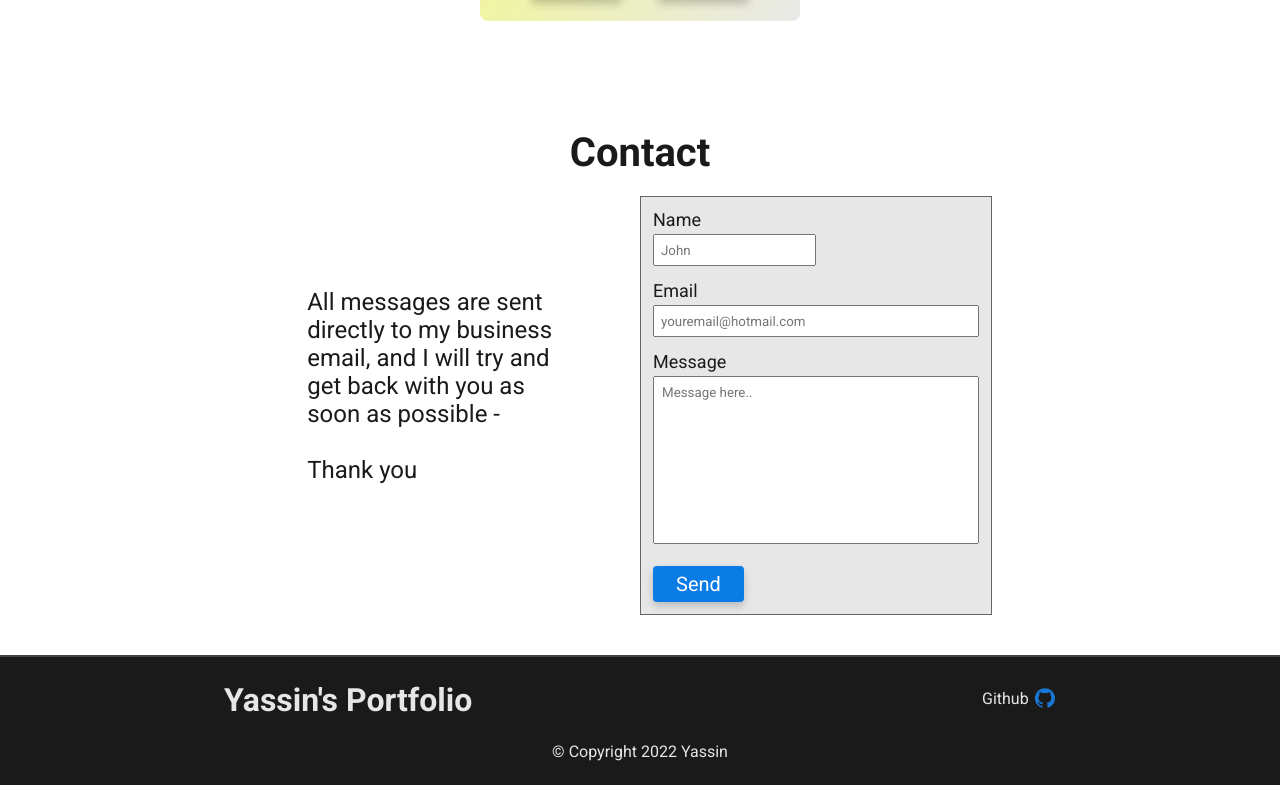
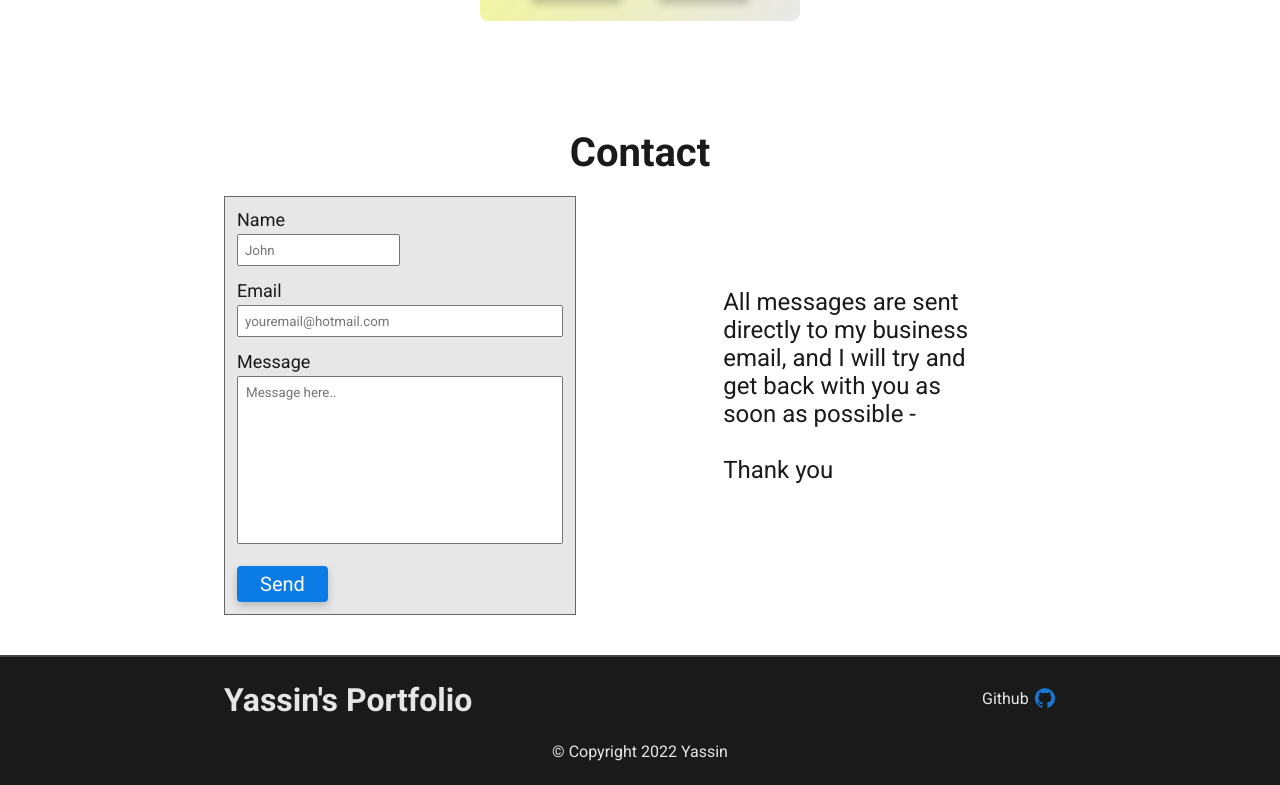
Before and after one commit to Yacheen/portfolio_2, a React (Create React App) app: page / in a window 1280 px wide. Shown: the part 2994-3779 px from the top of the page. Built offline with nearby package versions, Linux system fonts and the light colour scheme.

Commit message:
reversed order of contact section

```diff
--- a/src/App.css
+++ b/src/App.css
@@ -460,6 +460,10 @@ a {
   -webkit-box-align: center;
       -ms-flex-align: center;
           align-items: center;
+  -webkit-box-orient: horizontal;
+  -webkit-box-direction: reverse;
+      -ms-flex-direction: row-reverse;
+          flex-direction: row-reverse;
 }
 
 .contact .contact-content .contact-invitation {
--- a/src/App.scss
+++ b/src/App.scss
@@ -392,6 +392,7 @@ a {
 		display: flex;
 		justify-content: center;
 		align-items: center;
+		flex-direction: row-reverse;
 		.contact-invitation {
 			font-size: 2.4rem;
 			margin: 0 auto 4rem auto;
```
Also changed, not shown: 1 other file (tests, documents, lock files or other folders).
